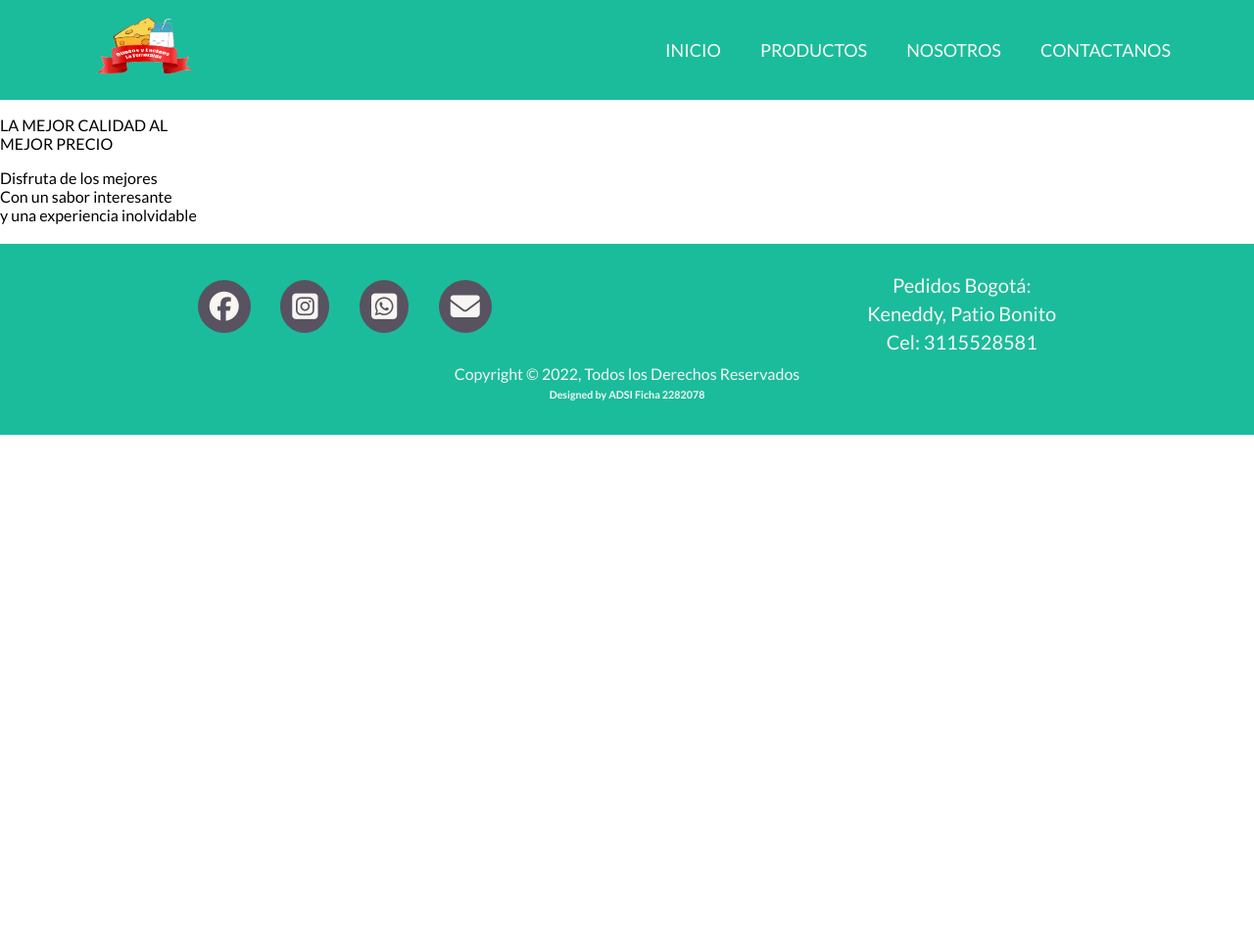
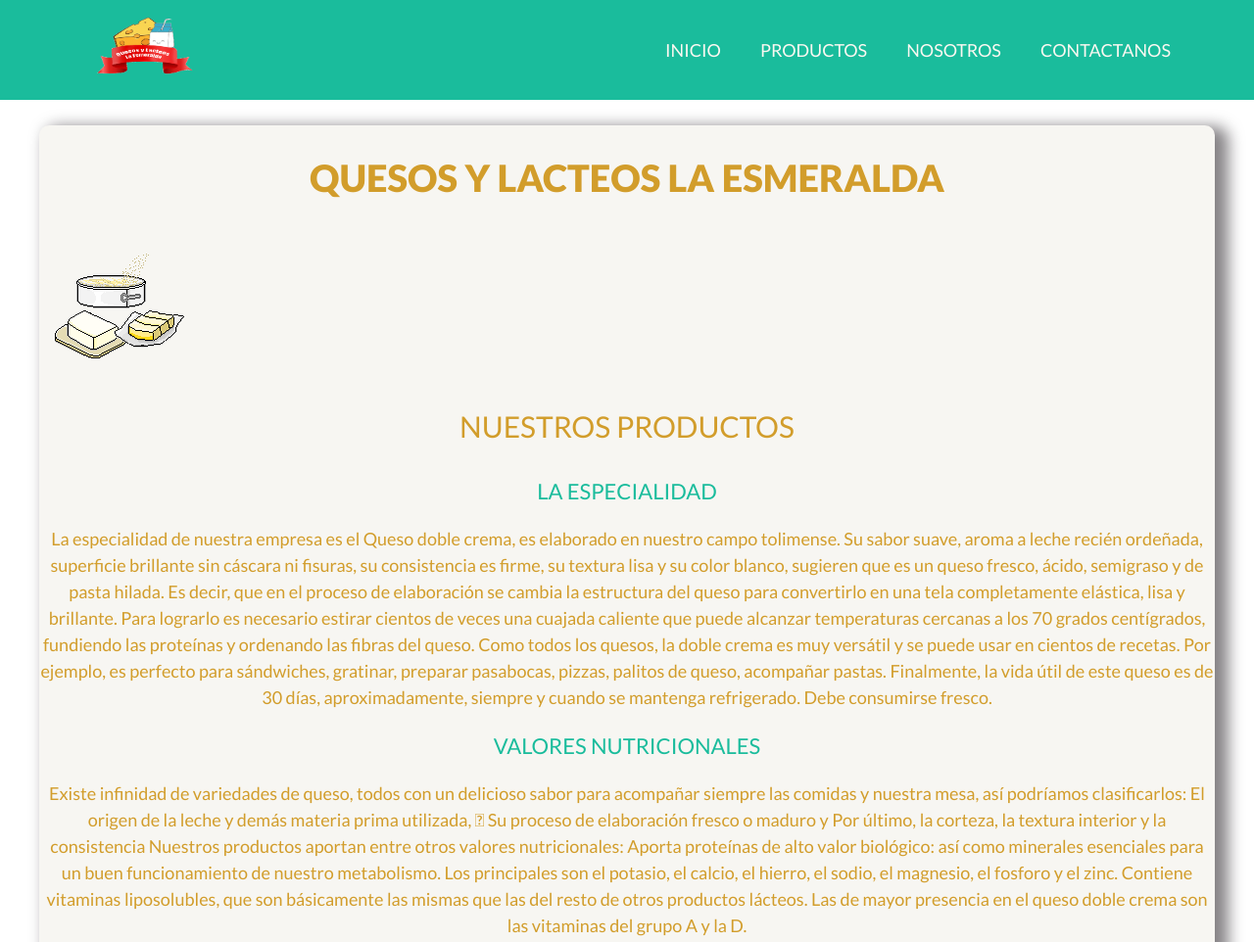
Before and after one commit to milfer0516/Quesos_la_Esmeralda, a plain HTML site: page productos.html in a window 1280 px wide. Shown: the top 962 px of the page at 98% size. Before the commit the page ends 800 px from the top, so only its background shows below. Drawn offline with Linux system fonts and the light colour scheme.

Commit message:
Anexo cambios al archivo productos hecho por Esmeralda

```diff
--- a/productos.html
+++ b/productos.html
@@ -1,5 +1,5 @@
 <!DOCTYPE html>
-<html lang="es">
+<html lang="en">
 
 <head>
   <meta content="" description="""> <meta content="" description=""">
@@ -39,24 +39,61 @@
       </ul>
     </nav>
   </header>
-  <main class="main"></main>
-  <article>
-    <section>
-      <div class="Slogan">
-        <p>
-          LA MEJOR CALIDAD AL <br />
-          MEJOR PRECIO
-        </p>
-      </div>
-      <div>
-        <p>
-          Disfruta de los mejores <br />
-          Con un sabor interesante <br />
-          y una experiencia inolvidable
-        </p>
-      </div>
+  <main class="container sombra main">
+    <h1 class="title-main">Quesos y Lacteos la Esmeralda</h1>
+    <img src="assets/img/queso-imagen-animada-0004.gif" />
+    <h2 class="title-nosotros">NUESTROS PRODUCTOS</h2>
+    <h3 class="somos">LA ESPECIALIDAD</h3>
+    <p class="text-main">
+      La especialidad de nuestra empresa es el Queso doble crema,
+      es elaborado en nuestro campo tolimense. Su sabor suave,
+      aroma a leche recién ordeñada, superficie brillante sin cáscara
+      ni fisuras, su consistencia es firme, su textura lisa y su color
+      blanco, sugieren que es un queso fresco, ácido, semigraso y de
+      pasta hilada. Es decir, que en el proceso de elaboración se cambia
+      la estructura del queso para convertirlo en una tela completamente
+      elástica, lisa y brillante. Para lograrlo es necesario estirar cientos
+      de veces una cuajada caliente que puede alcanzar temperaturas cercanas
+      a los 70 grados centígrados, fundiendo las proteínas y ordenando las
+      fibras del queso.
+      Como todos los quesos, la doble crema es muy versátil y se puede usar
+      en cientos de recetas. Por ejemplo, es perfecto para sándwiches, gratinar,
+      preparar pasabocas, pizzas, palitos de queso, acompañar pastas. Finalmente,
+      la vida útil de este queso es de 30 días, aproximadamente, siempre y
+      cuando se mantenga refrigerado. Debe consumirse fresco.
+
+
+    </p>
+    <h3 class="somos">VALORES NUTRICIONALES</h3>
+
+    <p class="text-main">
+      Existe infinidad de variedades de queso, todos con un delicioso sabor para acompañar siempre
+      las comidas y nuestra mesa, así podríamos clasificarlos: El origen de la leche y demás
+      materia prima utilizada,  Su proceso de elaboración fresco o maduro y Por último,
+      la corteza, la textura interior y la consistencia
+
+      Nuestros productos aportan entre otros valores nutricionales:
+      Aporta proteínas de alto valor biológico: así como minerales esenciales para
+      un buen funcionamiento de nuestro metabolismo. Los principales son el potasio,
+      el calcio, el hierro, el sodio, el magnesio, el fosforo y el zinc.
+      Contiene vitaminas liposolubles, que son básicamente las mismas que las del
+      resto de otros productos lácteos. Las de mayor presencia en el queso doble
+      crema son las vitaminas del grupo A y la D.
+
+    </p>
     </section>
-  </article>
+    <section class="container-imagen">
+      <h3 class="somos">PRECIOS</h3>
+      <img src="assets/img/CATALOGO.jpg" />
+
+    </section>
+
+    </div>
+  </main>
+
+  <!-- aqui escribo yoooo -->
+
+
   <footer>
     <div class="contenedor-footer">
       <div class="contenedor-icons">
```
Also changed, not shown: contactanos.html (+13 -29 lines).
